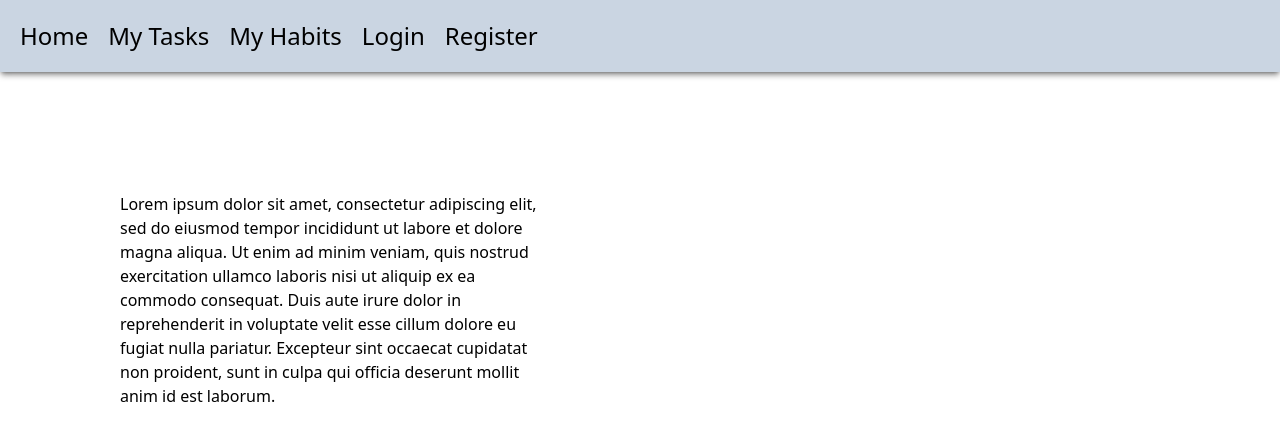
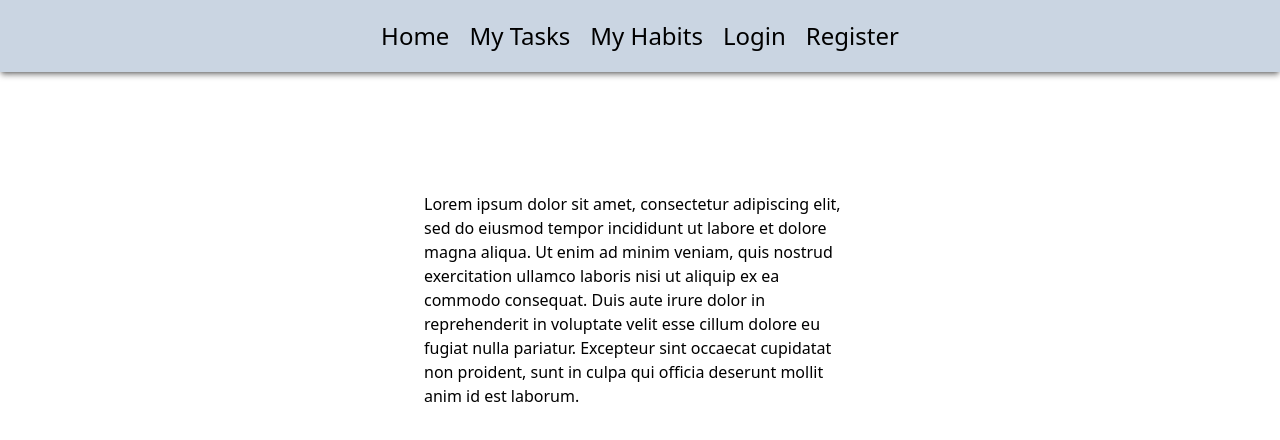
Before and after one commit to martacepurite/planner-app, a React (Vite) app: page /planner-app/home in a window 1280 px wide. Shown: the top 440 px of the page. Built offline with nearby package versions, Linux system fonts and the light colour scheme.

Commit message:
center navbar

```diff
--- a/src/Home.jsx
+++ b/src/Home.jsx
@@ -1,7 +1,7 @@
 function Home() {
   return (
     <>
-      <div className="flex flex-row gap-20 p-20">
+      <div className="flex flex-row gap-20 p-20 items-center justify-center">
         <div className="flex basis-lg p-10 ">
           Lorem ipsum dolor sit amet, consectetur adipiscing elit, sed do eiusmod tempor incididunt ut labore et dolore magna aliqua. Ut enim ad minim veniam, quis nostrud exercitation ullamco laboris nisi ut aliquip ex ea commodo consequat. Duis aute irure dolor in reprehenderit in voluptate velit esse cillum dolore eu fugiat nulla pariatur. Excepteur sint occaecat cupidatat non proident, sunt in culpa qui officia deserunt mollit anim id est laborum.
         </div>
--- a/src/MyAppNav.jsx
+++ b/src/MyAppNav.jsx
@@ -2,7 +2,7 @@
 
 export function MyAppNav() {
   return (
-    <nav className="flex flex-row bg-slate-300 gap-5 p-5 text-2xl shadow-md/40 ">
+    <nav className="flex flex-row bg-slate-300 gap-5 p-5 text-2xl shadow-md/40 items-center justify-center">
       <NavLink className="hover:scale-110" to="planner-app/home" end>
         Home
       </NavLink>
```
